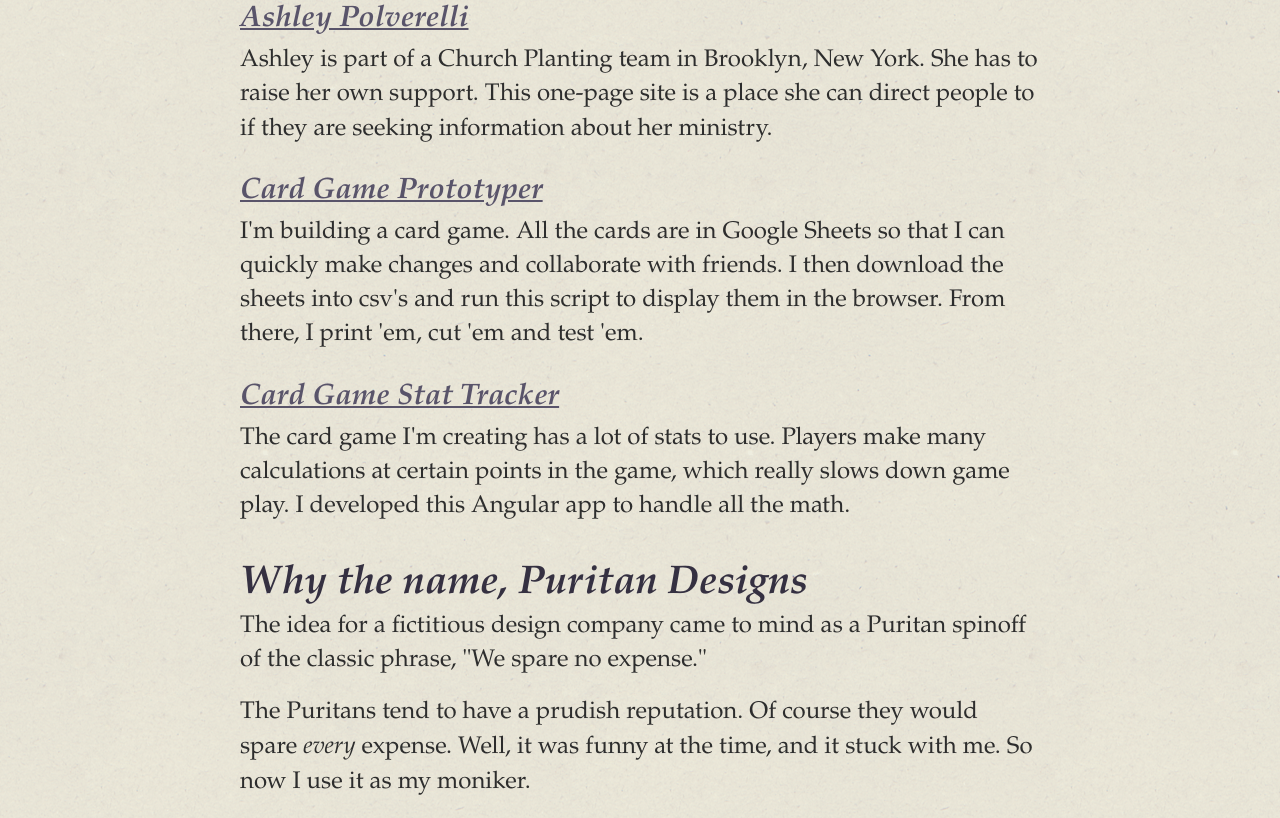
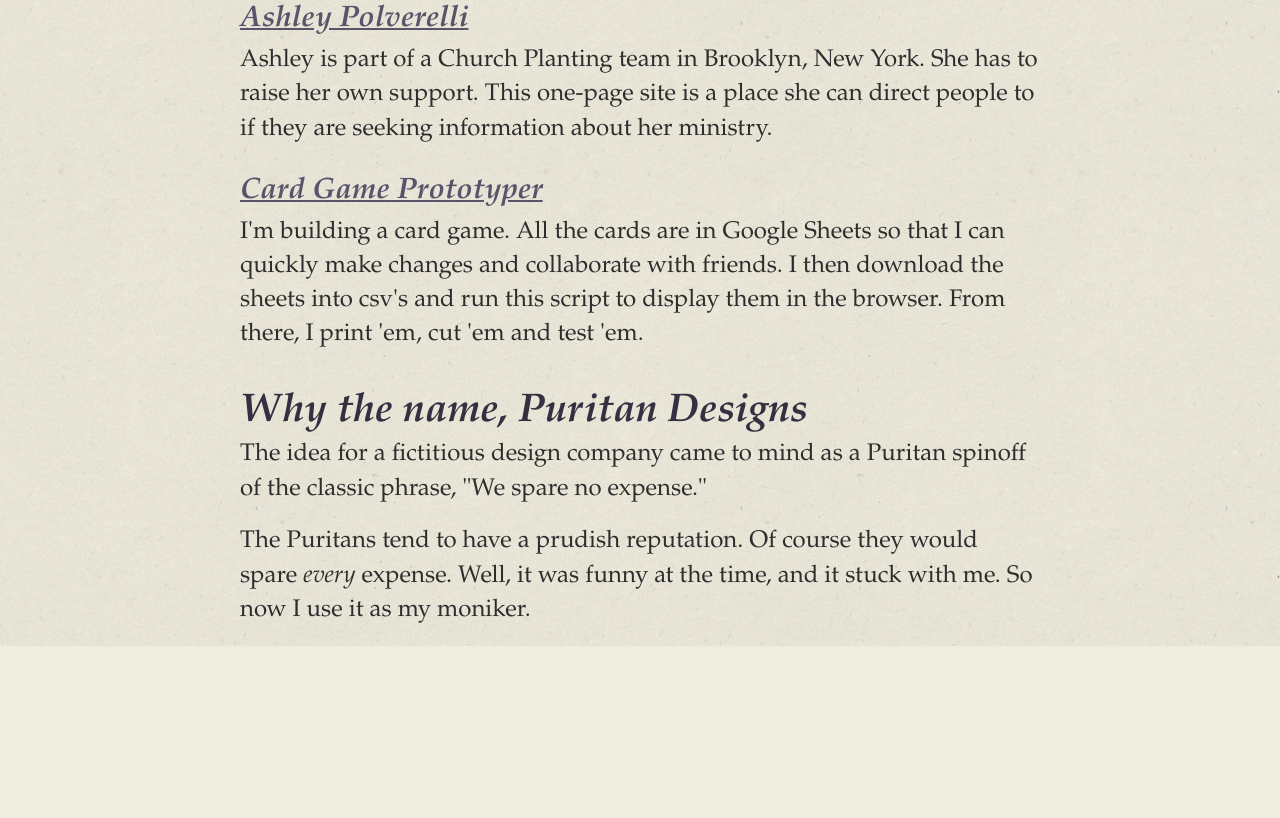
Before and after one commit to puritandesigns/puritandesigns.github.io, a plain HTML site: page index.html in a window 1280 px wide. Shown: the part 922-1740 px from the top of the page. After the commit the page ends 1568 px from the top, so only its background shows below. Drawn offline with nearby package versions, Linux system fonts and the light colour scheme; a web font is replaced by a local one.

Commit message:
I'm going to point puritandesigns.com at github, for I'm hiding the tracker link.

```diff
--- a/index.html
+++ b/index.html
@@ -84,7 +84,8 @@
                     them in the browser. From there, I print 'em, cut 'em and test 'em.
                 </p>
             </li>
-            <li>
+            <!-- TODO Add a repository and link to it instead.
+				<li>
                 <h3>
                     <a href="http://puritandesigns.com/arena/tracker" target="_blank">
                         Card Game Stat Tracker
@@ -95,7 +96,7 @@
 					many calculations at certain points in the game, which really slows
 					down game play. I developed this Angular app to handle all the math.
                 </p>
-            </li>
+            </li>-->
         </ul>
     </div>
 
```
